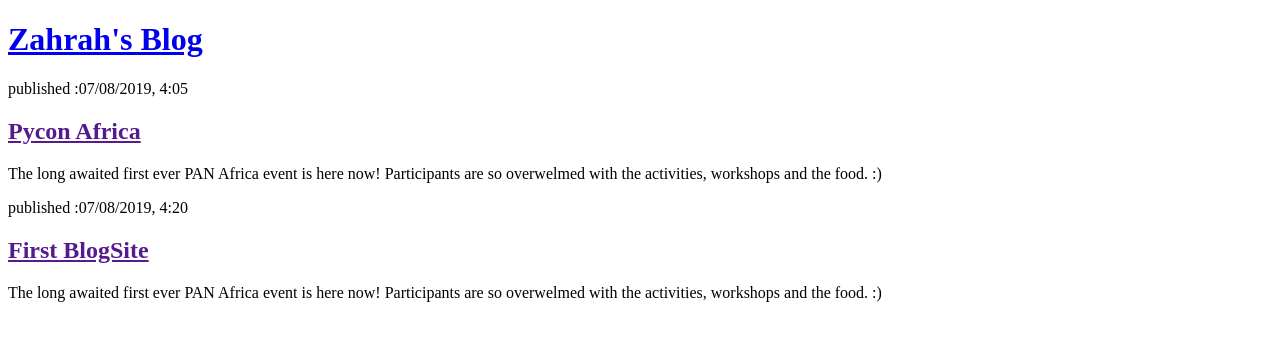
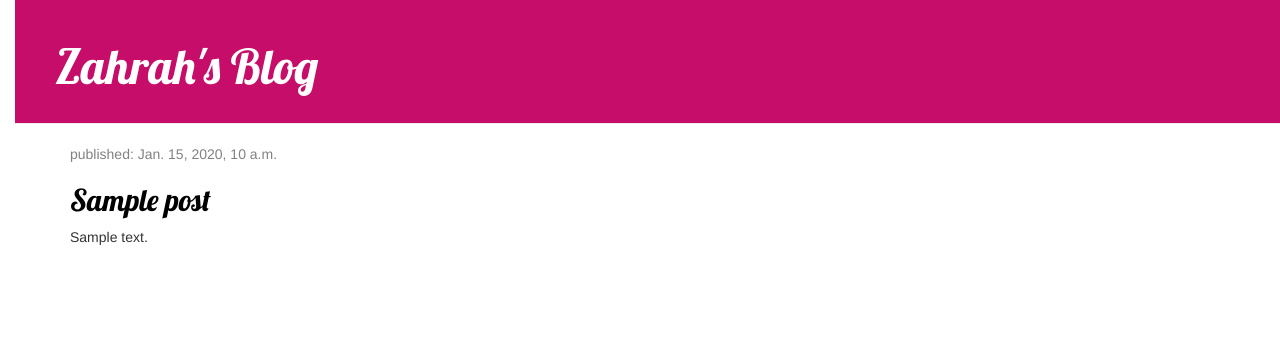
Before and after one commit to Fatima-Bint/my-first-blog, a Django app: template blog/templates/blog/post_list.html in a window 1280 px wide. Shown: the top 341 px of the page. Run offline with Django 3.2, Linux system fonts and the light colour scheme; the template is opened without the code that fills it: values that come from a table or form of the project are taken from there, others are empty; tables that the repository leaves empty hold one stand-in row (values such as "Sample post"); some libraries are stand-ins or nearby versions.

Commit message:
made changes to templates and added css to static folder

```diff
--- /dev/null
+++ b/blog/static/css/blog.css
@@ -0,0 +1,47 @@
+h1 a, h2 a {
+    color: pink;
+    font-family: 'Lobster';
+}
+h1 a {
+    color: white;
+}
+body {
+    padding-left: 15px;
+}
+.page-header {
+    background-color: rgb(197, 13, 105);
+    margin-top: 0;
+    padding: 20px 20px 20px 40px;
+}
+.page-header h1, .page-header h1 a, .page-header h1 a:visited, .page-header h1 a:active {
+    color: #ffffff;
+    font-size: 36pt;
+    text-decoration: none;
+}
+.content {
+    margin-left: 40px;
+}
+h1,	h2,	h3,	h4	{
+    font-family:	'Lobster',	cursive;
+ }
+.date	{
+    color:	#828282;
+}
+.save	{
+    float:	right;
+ }
+.post-form	textarea,	.post-form	input	{
+     width:	100%;
+}
+.top-menu,	.top-menu:hover,	.top-menu:visited	{
+    color:	#ffffff;
+    float:	right;
+    font-size:	26pt;
+    margin-right:	20px;
+ }
+.post	{
+    margin-bottom:	70px;
+ }
+.post	h2	a,	.post	h2	a:visited	{
+    color:	#000000;
+ }
--- a/blog/templates/blog/post_list.html
+++ b/blog/templates/blog/post_list.html
@@ -1,14 +1,41 @@
 <!DOCTYPE html>
+{% load static %}
 <html>
     <head>
         <title>Zahrah's blog</title>
+        <link rel="stylesheet" href="//maxcdn.bootstrapcdn.com/bootstrap/3.2.0/css/bootstrap.min.css">
+        <link rel="stylesheet"	href="//maxcdn.bootstrapcdn.com/bootstrap/3.2.0/css/bootstrap-theme.min.css" >
+        <link href="//fonts.googleapis.com/css?family=Lobster&subset=latin,latin-ext"	rel="stylesheet" type="text/css">
+        <link rel="stylesheet" href="{% static 'css/blog.css' %}">
     </head>
     <body>
-        <div>
+        <div class="page-header">
                 <h1><a href="http://zahrah.pythonanywhere.com">Zahrah's Blog</a></h1>
         </div>
 
-        <div>
+
+        <div	class="content	container">
+            <div	class="row">
+				<div	class="col-md-8">
+                     {%	for	post	in	posts	%}
+                        <div	class="post">
+        					<div	class="date">
+                                <p>published:	{{	post.published_date	}}</p>
+                            </div>
+                            <h2><a	href="">{{	post.title	}}</a></h2>
+                             <p>{{	post.text|linebreaksbr	}}</p>
+                         </div>
+                    {%	endfor	%}
+                </div>
+             </div>
+        </div>
+
+
+
+
+
+
+<!-- <div>
             <p>published :07/08/2019, 4:05</p>
             <h2><a href="">Pycon Africa</a></h2>
             <p>The long awaited first ever PAN Africa event is here now! Participants are so overwelmed with the activities, workshops and the food. :)</p>
@@ -19,5 +46,6 @@
                 <h2><a href="">First BlogSite</a></h2>
                 <p>The long awaited first ever PAN Africa event is here now! Participants are so overwelmed with the activities, workshops and the food. :)</p>
             </div>
+        -->
     </body>
 </html>
--- a/blog/views.py
+++ b/blog/views.py
@@ -1,6 +1,12 @@
 from django.shortcuts import render
+from django.utils import timezone
+from .models import Post
 
 # Create your views here.
 
 def post_list(request):
     return render(request, 'blog/post_list.html', {})
+
+def post_list(request):
+    posts = Post.objects.filter(published_date__lte=timezone.now()).order_by('published_date')
+    return render(request, 'blog/post_list.html', {'posts' : posts})
```
